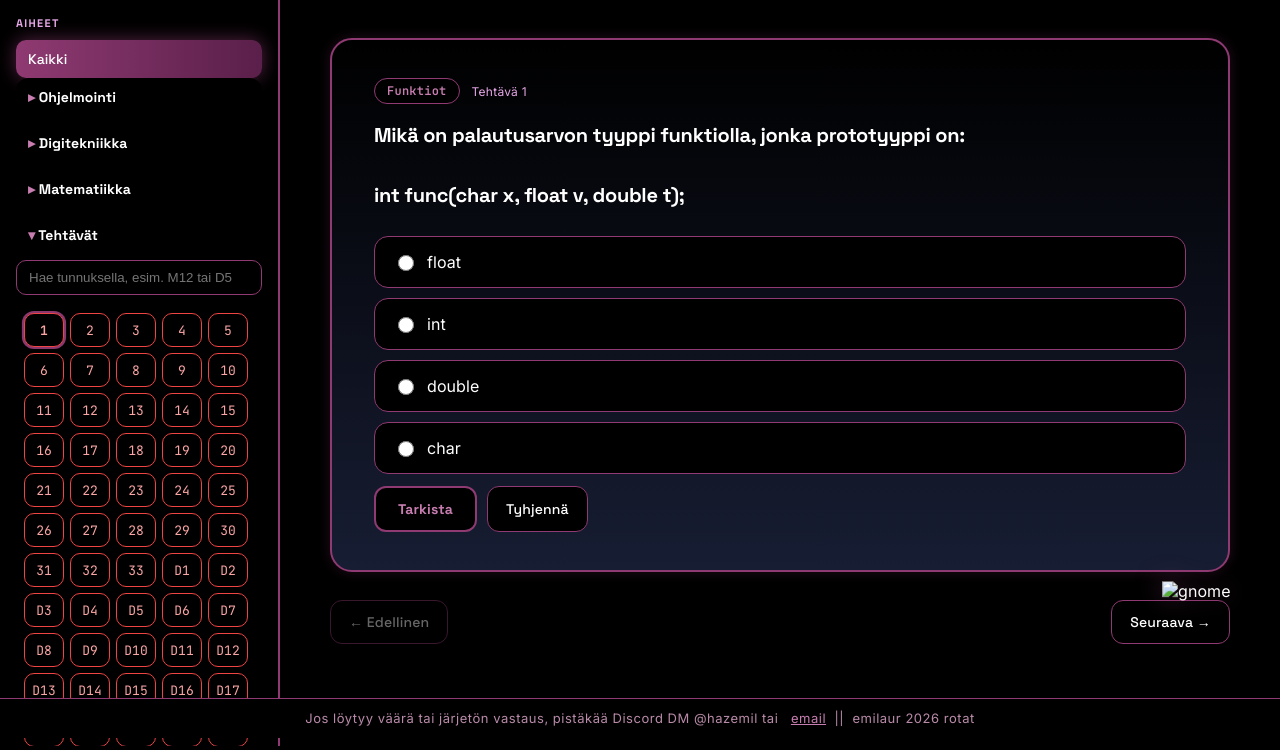
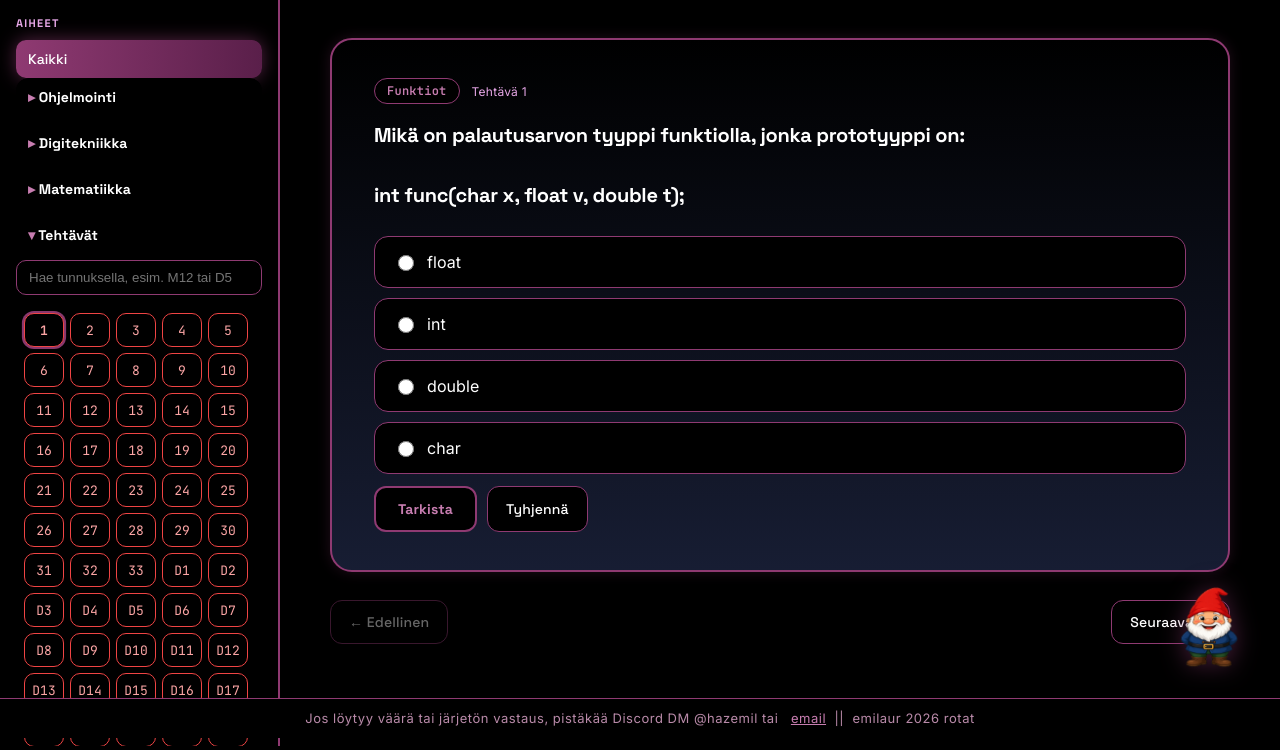
Before and after one commit to 24auer/Opiskeluharjoituksia, a plain HTML site: page index.html in a window 1280 px wide. Shown: the part 62-812 px from the top of the page. Drawn offline with Linux system fonts and the light colour scheme.

Commit message:
Update index.html

```diff
--- a/index.html
+++ b/index.html
@@ -34,7 +34,7 @@
 </header>
 
 <!-- kuka siellä nurkassa vaanii... -->
-<img id="gnomecorner" src="img/gnomed.jpg" alt="gnome" width="96" height="96">
+<img id="gnomecorner" src="img/gnomed.png" alt="gnome" width="96" height="96">
 
 <div id="prank" class="hidden"><div class="prank-text">miksi painoit häntä</div></div>
 <aside>
```
